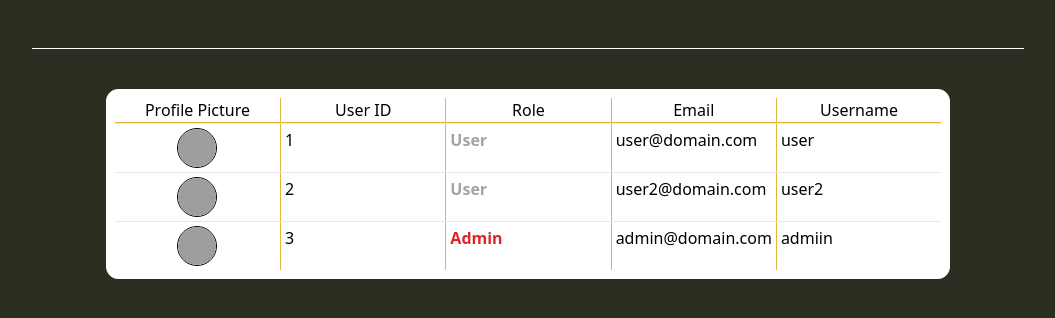
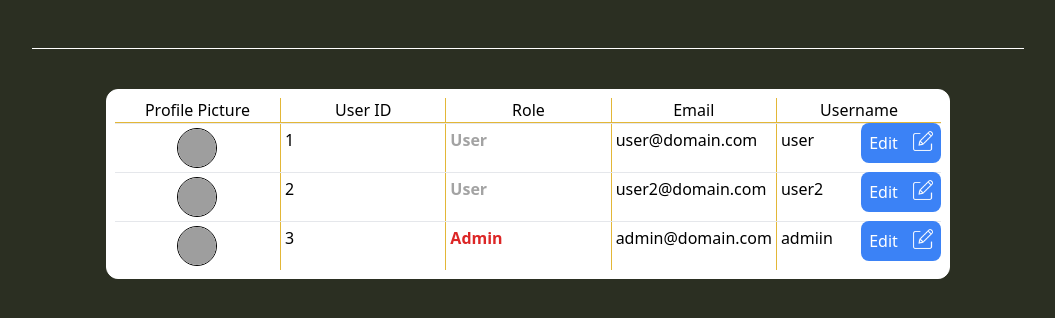
Before and after one commit to DylanBk/Tolkien-Hub, a Flask app: page /admin in a window 1280 px wide. Shown: the part 128-446 px from the top of the page, without its empty margins (112-1167 px from the left). Run offline with Flask 3, Linux system fonts and the light colour scheme; a user stored in the database is signed in; data comes from the database, SQL or seed files in the repository; style sheets or scripts are compiled from the project's sources; some libraries are stand-ins or nearby versions; grey boxes are pictures that could not be loaded.

Commit message:
Add files via upload

```diff
--- a/templates/dashboard.html
+++ b/templates/dashboard.html
@@ -61,9 +61,9 @@
             </div>
             {% for user in users %}
                 <a
-                    class="tw-w-full tw-block hover:tw-bg-gray-200"
+                    class="tw-w-full tw-relative tw-block hover:tw-bg-gray-200"
                     href="{{ url_for('edit_profile', username=user[2]) }}">
-                    <div class="tw-grid tw-grid-cols-5 tw-items-center tw-border-t tw-border-gray-200">
+                    <div class="tw-grid tw-grid-cols-5 tw-items-center tw-justify-center tw-border-t tw-border-gray-200">
                         {% if users[user] %}
                             <div class="tw-w-full">
                                 <img
@@ -102,6 +102,12 @@
                             {{ user[2] }}
                         </p>
                     </div>
+                    <button
+                        href="{{ url_for('edit_profile', username=user[2]) }}"
+                        class="tw-w-20 tw-absolute tw-top-0 tw-right-0 tw-z-10 tw-flex tw-flex-row px-4 tw-py-2 tw-rounded-lg tw-bg-blue-500 hover:tw-bg-blue-600">
+                        <p class="tw-ml-2 tw-text-white">Edit</p>
+                        <img class="tw-h-5 tw-w-5 tw-absolute tw-right-2" src="/static/media/icons/edit-pencil-white.png" alt="Pencil Edit Icon">
+                    </button>
                 </a>
             {% endfor %}
             </div>
--- a/templates/index.html
+++ b/templates/index.html
@@ -43,6 +43,9 @@
                     <ul class="tw-absolute tw-right-10 tw-p-1 hover:tw-text-red-800 tw-transition-all"><a href="{{ url_for('login') }}">Login</a></ul>
                 {% endif %}
                 {% if session %}
+                    {% if user.role == 'Admin' %}
+                        <ul class="tw-absolute tw-right-20 hover:tw-text-red-800"><a href="{{ url_for('admin_dashboard') }}">Admin</a></ul>
+                    {% endif %}
                     <ul class="tw-absolute tw-right-10"><a href="{{ url_for('edit_profile', username=user.username)}}"><img class="tw-h-6" src="/static/media/icons/profile.png" alt="A profile icon."></a></ul>
                 {% endif %}
                 <ul class="tw-absolute tw-right-2"><a href="#"><img class="tw-h-6 hover:tdevil ww-rotate-45 tw-transition-transform tw-duration-500" src="/static/media/icons/settings-wheel.png" alt="A settings cog icon."></a></ul>
```
Also changed, not shown: static/media/icons/edit-pencil-white.png (added).
